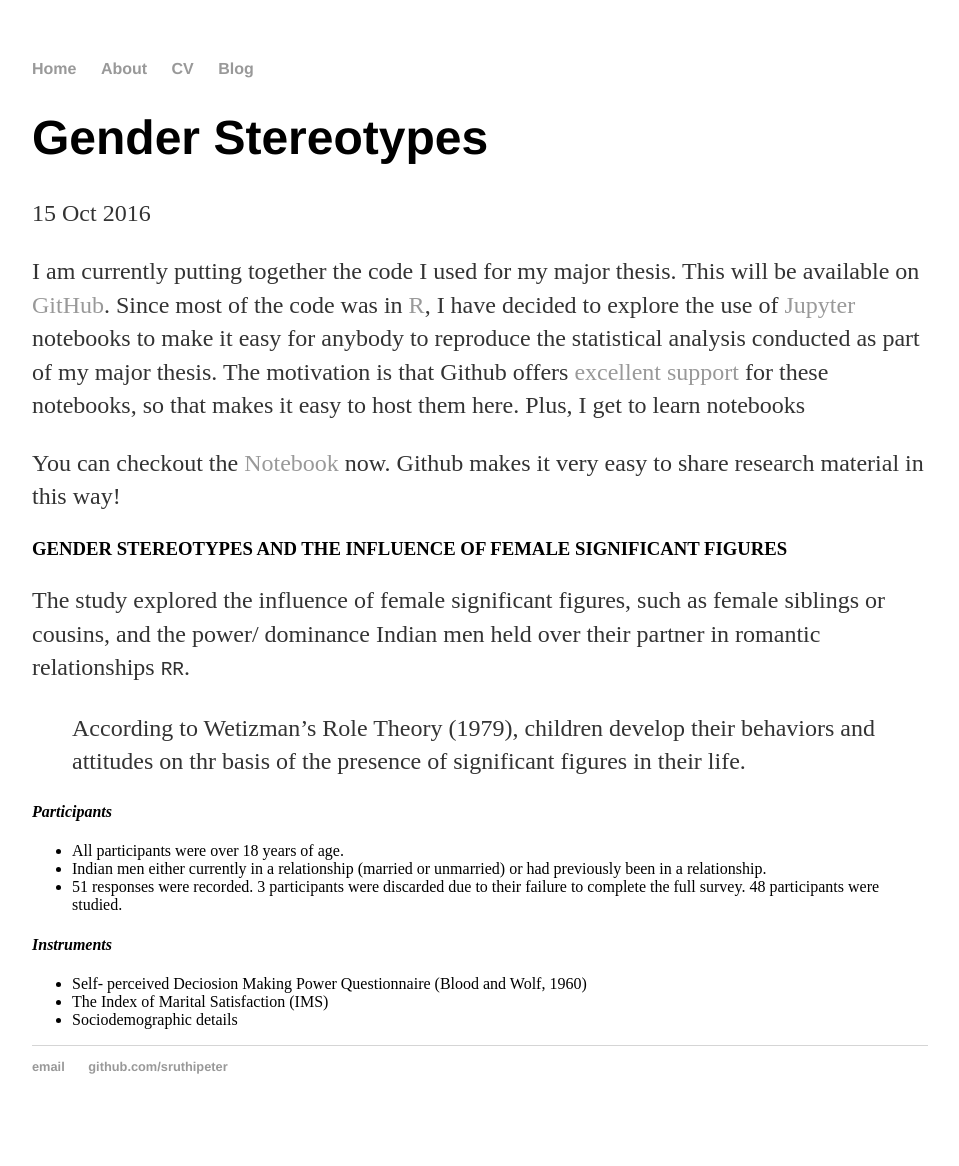
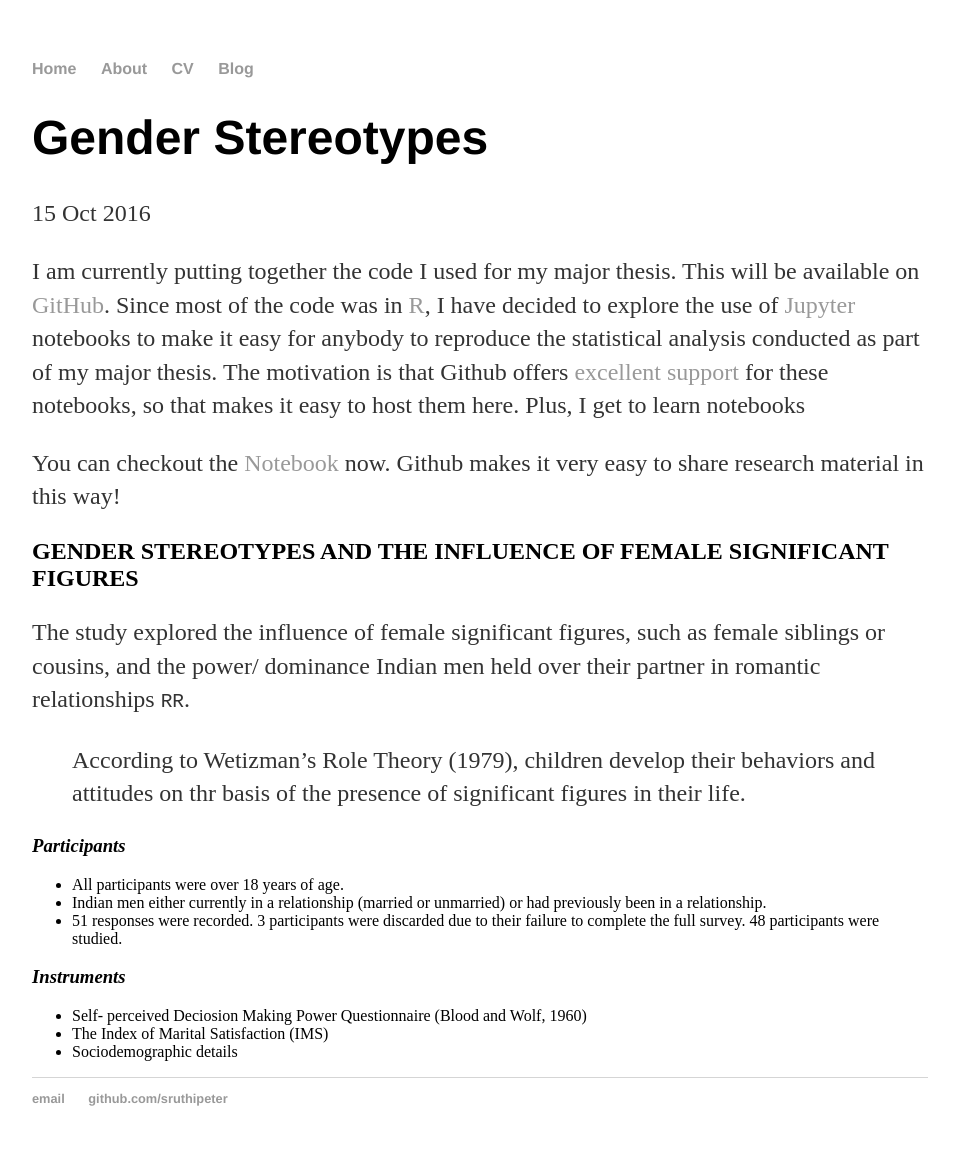
Before and after one commit to sruthipeter/sruthipeter.github.io, a Jekyll site: the page built from _posts/2016-10-16-gender-sterotypes.md, in a window 1280 px wide. Shown: the whole page, without its empty margins (160-1119 px from the left). Built offline with Jekyll 4.4.1, drawn with Linux system fonts in a browser that asks for light colours; before the commit the page ends 1134 px from its top, so only the background shows below that.

```diff
--- a/_posts/2016-10-16-gender-sterotypes.md
+++ b/_posts/2016-10-16-gender-sterotypes.md
@@ -8,19 +8,19 @@ I am currently putting together the code I used for my major thesis. This will b
 
 You can checkout the [Notebook](https://github.com/sruthipeter/gender-stereotypes/blob/master/gender-stereotypes.ipynb) now. Github makes it very easy to share research material in this way!
 
-### **GENDER STEREOTYPES AND THE INFLUENCE OF FEMALE SIGNIFICANT FIGURES**
+## **GENDER STEREOTYPES AND THE INFLUENCE OF FEMALE SIGNIFICANT FIGURES** ##
 
 The study explored the influence of female significant figures, such as female siblings or cousins, and the power/ dominance Indian men held over their partner in romantic relationships `RR`.
 
 >According to Wetizman's Role Theory (1979), children develop their behaviors and attitudes on thr basis of the presence of significant figures in their life.
 
-#### **_Participants_**
+### **_Participants_** ###
 
 * All participants were over 18 years of age.
 * Indian men either currently in a relationship (married or unmarried) or had previously been in a relationship.
 * 51 responses were recorded. 3 participants were discarded due to their failure to complete the full survey. 48 participants were studied.
 
-#### **_Instruments_**
+### **_Instruments_** ###
 
 * Self- perceived Deciosion Making Power Questionnaire (Blood and Wolf, 1960)
 * The Index of Marital Satisfaction (IMS)
```
